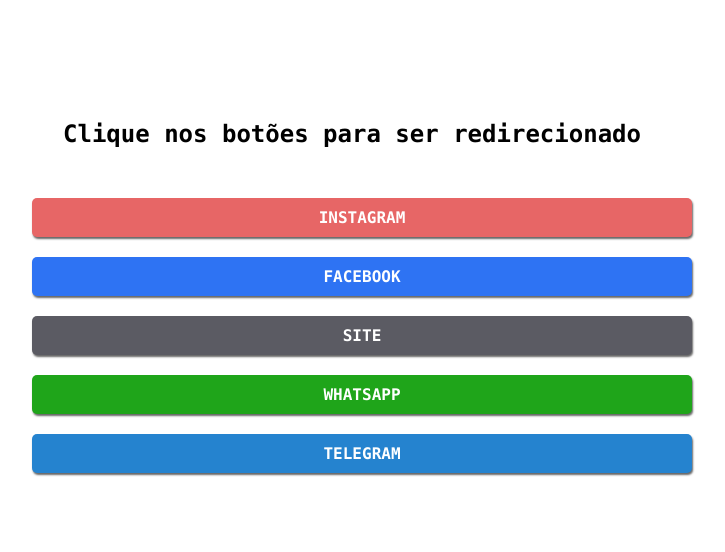
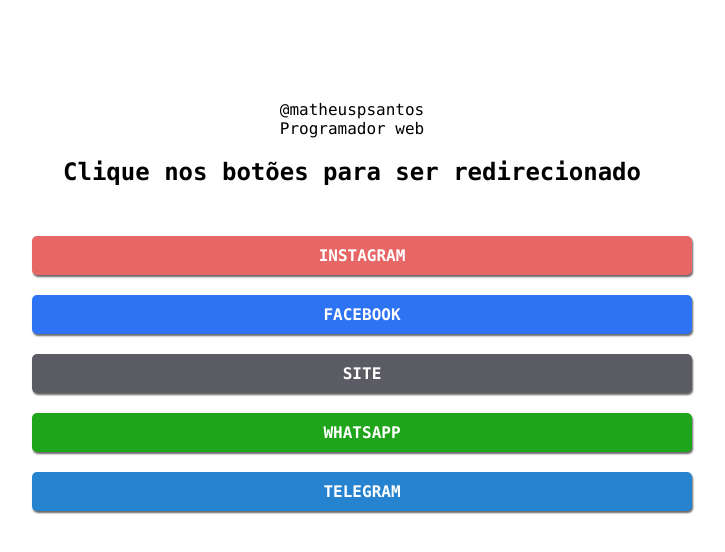
Before and after one commit to MatheusPSantos/ma_links, a plain HTML site: page index.html in a window 1280 px wide. Shown: the whole page, without its empty margins (288-1013 px from the left). Drawn offline with Linux system fonts and the light colour scheme.

Commit message:
descricao

```diff
--- a/index.html
+++ b/index.html
@@ -66,6 +66,8 @@
 
 <body>
     <section id="main">
+        <p>@matheuspsantos</p>
+        <p>Programador web</p>
         <h2>Clique nos botões para ser redirecionado</h2>
         <nav id="buttons-list">
             <a style="background: #e76666;" href="https://www.instagram.com/matheus_psantos/">Instagram</a>
```
